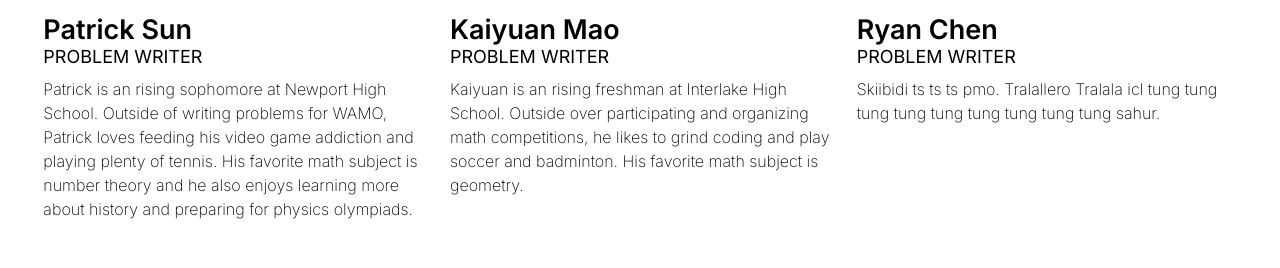
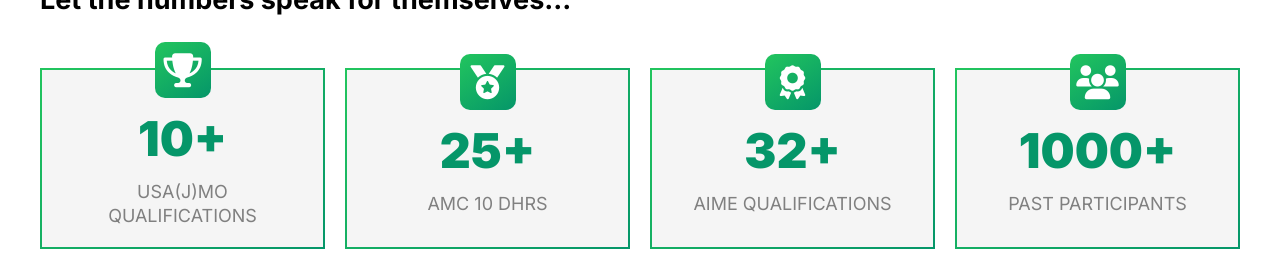
Before and after one commit to actiniumn404/WAMO, a Flask app: page / in a window 1280 px wide. Shown: the part 2896-3164 px from the top of the page. Run offline with Flask 3, Linux system fonts and the light colour scheme; some libraries are stand-ins or nearby versions.

Commit message:
put why us page on home

```diff
--- a/main.py
+++ b/main.py
@@ -72,7 +72,7 @@ def not_found():
     return render_template('404.html')
 
 if __name__ == "__main__":
-    if "WAMODEV" in os.environ:
+    if True:
         app.run(port=80, host="0.0.0.0")
     else:
 
--- a/static/styles/main.css
+++ b/static/styles/main.css
@@ -21,7 +21,7 @@ section#hero{
 
 #team{
     padding: 60px var(--padding);
-    background: white;
+    background: #eef2ff;
     animation: fadeIn 0.8s ease-out forwards;
 }
 
@@ -212,3 +212,134 @@ section#hero{
     50% { transform: scale(1.05); }
     100% { transform: scale(1); }
 }
+
+#whyus {
+    font-size: 18px;
+    line-height: 1.3;
+    padding: 60px var(--padding);
+    animation: fadeIn 0.8s ease-out forwards;
+}
+
+#achiev_wrapper {
+    display: flex;
+    flex-wrap: wrap;
+    column-gap: 20px;
+}
+
+.achiev {
+    background: whitesmoke;
+    padding: 20px 30px;
+    display: flex;
+    flex-direction: column;
+    row-gap: 10px;
+    text-align: center;
+    justify-content: center;
+    align-items: center;
+    margin-top: 28px;
+    flex: 1;
+
+    border-width: 2px;
+    border-style: solid;
+    border-image-slice: 1;
+    border-image-source: linear-gradient(
+      145deg,
+      rgba(34,197,94,1),
+      rgba(5,150,105,1)
+    );
+}
+
+.achiev .icon {
+    font-size: 34px;
+    display: flex;
+    align-items: center;
+    justify-content: center;
+    aspect-ratio: 1;
+    width: 56px;
+    background: linear-gradient(145deg, rgba(34,197,94,1) 0%, rgba(5,150,105,1) 100%);
+    color: white;
+    border-radius: 10px;
+    margin-top: -48px;
+}
+
+.achiev .number {
+    font-size: 48px;
+    font-weight: 900;
+    color: rgba(5,150,105,1);
+}
+
+.achiev .desc {
+    color: gray;
+    text-transform: uppercase;
+}
+
+/* Add after the existing #whyus styles */
+
+.why-points {
+    margin: 40px 0;
+    display: flex;
+    flex-direction: column;
+    gap: 30px;
+}
+
+.why-points .point {
+    background: #f8fafc;
+    padding: 20px;
+    border-radius: 12px;
+    border-left: 4px solid #22c55e;
+}
+
+.why-points h3 {
+    color: #0f766e;
+    font-size: 22px;
+    margin-bottom: 10px;
+    font-weight: 600;
+}
+
+.why-points p {
+    line-height: 1.6;
+    color: #334155;
+}
+
+.why-points ul {
+    list-style: none;
+    padding-left: 0;
+}
+
+.why-points ul li {
+    position: relative;
+    padding-left: 24px;
+    margin-bottom: 8px;
+    line-height: 1.4;
+    color: #334155;
+}
+
+.why-points ul li::before {
+    content: "•";
+    color: #22c55e;
+    font-weight: bold;
+    position: absolute;
+    left: 0;
+    font-size: 1.2em;
+}
+
+#whyus blockquote {
+    margin: 40px 0;
+    padding: 25px 35px;
+    background: linear-gradient(145deg, rgba(34,197,94,0.1) 0%, rgba(5,150,105,0.1) 100%);
+    border-radius: 12px;
+    border-left: 4px solid #22c55e;
+    box-shadow: 0 4px 6px -1px rgba(0, 0, 0, 0.1);
+}
+
+#whyus blockquote .quote {
+    font-size: 20px;
+    font-style: italic;
+    color: #1e293b;
+    line-height: 1.6;
+}
+
+#whyus blockquote .bottom {
+    margin-top: 12px;
+    color: #64748b;
+    font-weight: 500;
+}
--- a/templates/base.html
+++ b/templates/base.html
@@ -29,8 +29,8 @@
             <i class="fa fa-bars"></i>
         </div>
         <div id="navigation_links" tabindex="-1">
-            <a href="/whyus">Why Us</a>
             <a href="/#team">Meet The Team</a>
+            <a href="/#whyus">Why Us</a>
             <div id="projects" tabindex="-1">
                 <span>Projects <i class="fa fa-angle-down"></i></span>
                 <div id="projects_popdown">
--- a/templates/index.html
+++ b/templates/index.html
@@ -15,10 +15,10 @@
             <span class="upcoming">Upcoming</span>
             <div>
                 <span class="title">WAMO 3</span>
-                <span class="description">Date TBA</span>
+                <span class="description">April 12th, 2025 to April 26th, 2025</span>
             </div>
         </a>
-        <a class="event" style="--bg: url(/static/assets/rainier.png)" href="events/wamc">
+        <a class="event" style="--bg: url(/static/assets/rainier.png)" href="events/wamo2-1">
             <span class="badge"></span>
             <div>
                 <span class="title">WAMO 2.1</span>
@@ -42,7 +42,7 @@
         <a class="event" style="--bg: url(/static/assets/goldfinch.png)" href="events/wamo1">
             <span class="badge"></span>
             <div>
-                <span class="title">Inaugural WAMO</span>
+                <span class="title">WAMO 1</span>
                 <span class="description">May 30th, 2024 to June 12th, 2024</span>
             </div>
         </a>
@@ -58,6 +58,66 @@
         <span id="community_description">Joining the WAMO Discord server offers an excellent opportunity for students and enthusiasts to deepen their understanding of mathematics through collaborative problem solving, engaging discussions, and expert guidance. The community fosters a supportive and intellectually stimulating environment, ideal for preparing for mathematical olympiads and exploring advanced mathematical concepts beyond the classroom. Whether you're seeking help, sharing insights, or connecting with like-minded peers, the WAMO Discord server is a valuable resource for anyone passionate about mathematics. </span>
     </div>
 
+</section>
+
+<section id="whyus">
+    <h1 id="whyus_title" class="section_title">Why WAMO?</h1>
+    <blockquote>
+        <div class="quote">
+            "Without mathematics there is no art."
+        </div>
+        <div class="bottom">
+            - Luca Pacioli
+        </div>
+    </blockquote>
+
+    <div class="why-points">
+        <div class="point">
+            <h3>Our Vision</h3>
+            <p>At WAMO, we believe mathematics transcends mere numbers—it's a journey of deep thinking, problem-solving, and shaping tomorrow. We're building a vibrant community where Washington students can discover, challenge, and elevate their mathematical abilities.</p>
+        </div>
+
+        <div class="point">
+            <h3>What Sets Us Apart</h3>
+            <ul>
+                <li>Dedicated to making mathematics accessible and engaging for all skill levels</li>
+                <li>Structured learning through contests, potential classes, and interactive activities</li>
+                <li>Focus on building both confidence and competence in young mathematicians</li>
+            </ul>
+        </div>
+
+        <div class="point">
+            <h3>Our Expertise</h3>
+            <ul>
+                <li>Team of accomplished students with extensive competition experience (JMO, AMO)</li>
+                <li>Problem-writing experience for various competitions (JMPSC, MM, and more)</li>
+                <li>Experienced mentors providing high-quality problems and guidance</li>
+            </ul>
+        </div>
+    </div>
+    <h2 class="section_subtitle">Let the numbers speak for themselves...</h2>
+    <div id="achiev_wrapper">
+        <div class="achiev">
+            <div class="icon"><i class="fa-solid fa-trophy"></i></div>
+            <div class="number">10+</div>
+            <div class="desc">USA(J)MO Qualifications</div>
+        </div>
+        <div class="achiev">
+            <div class="icon"><i class="fa-solid fa-medal"></i></div>
+            <div class="number">25+</div>
+            <div class="desc">AMC 10 DHRs</div>
+        </div>
+        <div class="achiev">
+            <div class="icon"><i class="fa-solid fa-award"></i></div>
+            <div class="number">32+</div>
+            <div class="desc">AIME Qualifications</div>
+        </div>
+        <div class="achiev">
+            <div class="icon"><i class="fa-solid fa-users"></i></div>
+            <div class="number">1000+</div>
+            <div class="desc">Past Participants</div>
+        </div>
+    </div>
 </section>
 
 <section id="team">
```
